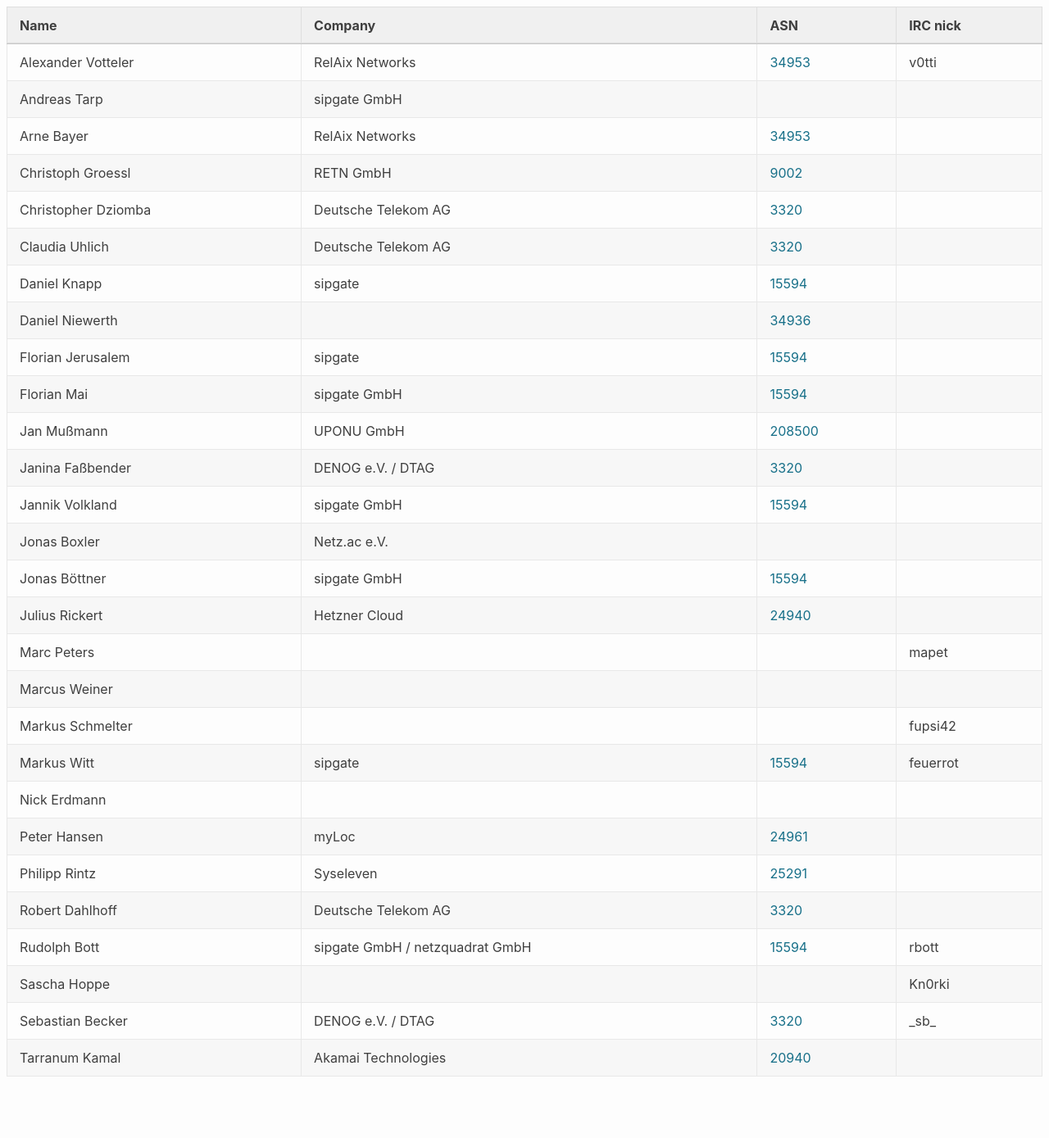
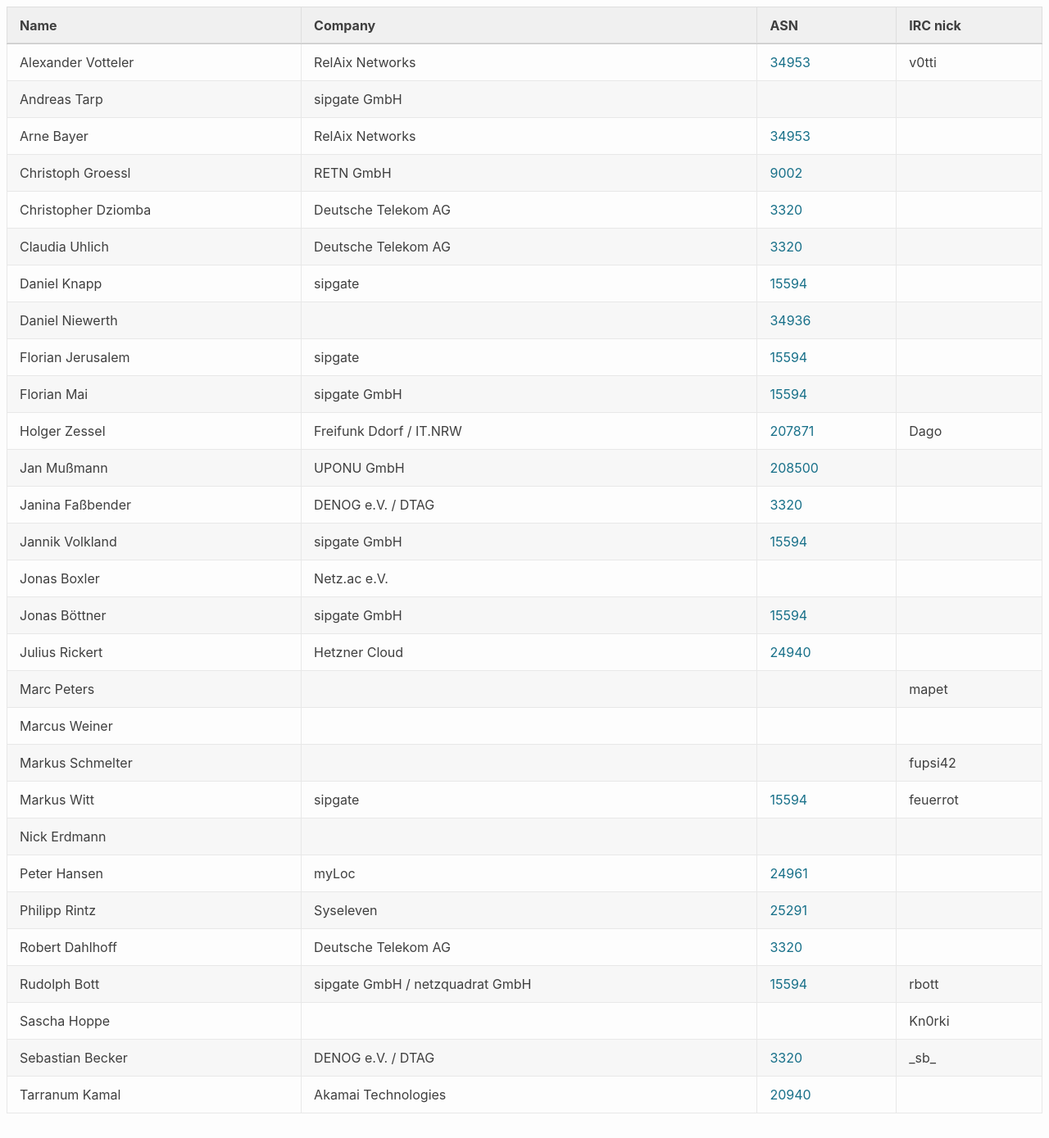
Before and after one commit to denog/pretix-attendeelist, a Jekyll site: the page built from denog-meetup-2024-03/index.markdown, in a window 1280 px wide and 1389 px high. Shown: the whole window at 82% size. Built offline with Jekyll 4.4.1, drawn with Linux system fonts in a browser that asks for light colours.

Commit message:
Latest data: Sun Mar 10 16:48:02 UTC 2024

```diff
--- a/_data/attendees_denog-meetup-2024-03.json
+++ b/_data/attendees_denog-meetup-2024-03.json
@@ -58,6 +58,12 @@
     "company": "sipgate GmbH",
     "irc": null,
     "asn": "15594"
+  },
+  {
+    "name": "Holger Zessel",
+    "company": "Freifunk Ddorf / IT.NRW",
+    "irc": "Dago",
+    "asn": "207871"
   },
   {
     "name": "Janina Faßbender",
```
